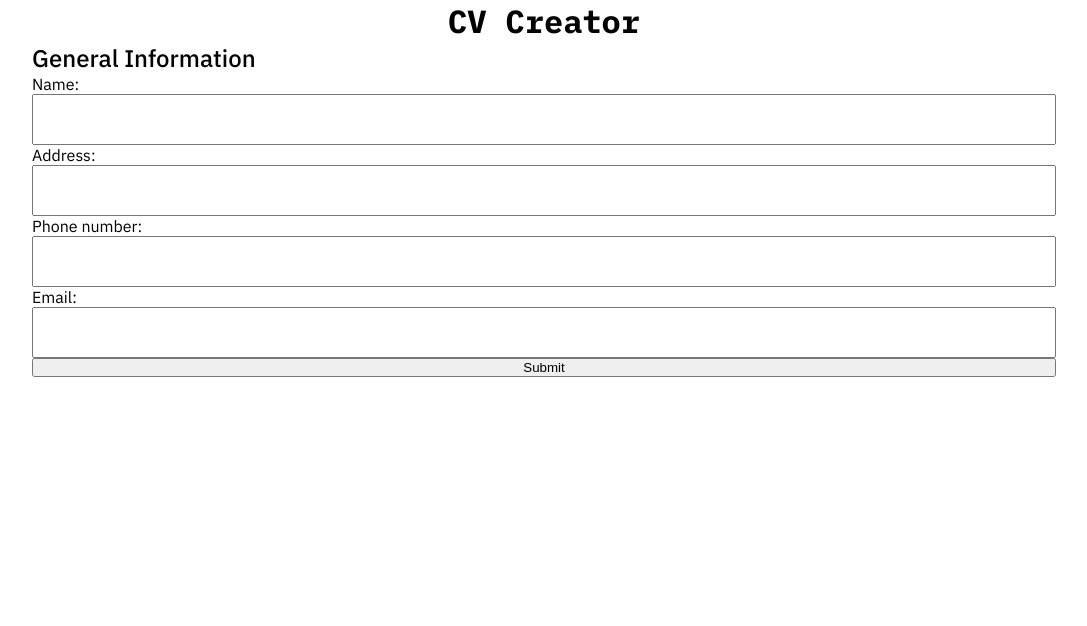
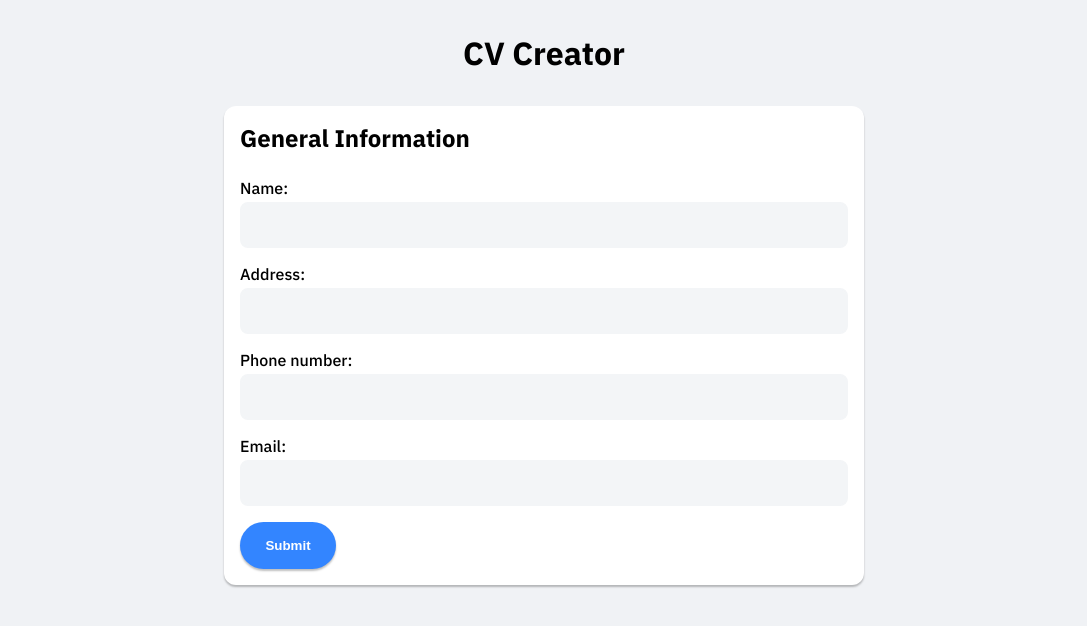
Before and after one commit to qhungg289/cv-generator, a React (Create React App) app: page / in a window 1280 px wide. Shown: the top 626 px of the page, without its empty margins (96-1183 px from the left). Built offline with nearby package versions, Linux system fonts and the light colour scheme.

Commit message:
Update styling

```diff
--- a/src/style/App.css
+++ b/src/style/App.css
@@ -1,11 +1,17 @@
+body {
+	background-color: #f0f2f5;
+}
+
 h1 {
-	font-family: "IBM Plex Mono", monospace;
+	font-family: "IBM Plex Sans", sans-serif;
 	font-weight: bold;
+	margin: 2rem 0;
 }
 
 .wrapper {
 	display: flex;
 	flex-direction: column;
-	justify-content: center;
+	justify-content: space-evenly;
 	align-items: center;
+	overflow: auto;
 }
--- a/src/style/card.css
+++ b/src/style/card.css
@@ -5,20 +5,98 @@
 }
 
 .card {
-	width: 80%;
+	width: 90%;
+	max-width: 40rem;
+	padding: 1rem;
+	margin-bottom: 1rem;
+	border-radius: 12px;
+	background-color: #fff;
+	box-shadow: 0 2px 2px rgba(0, 0, 0, 0.25);
 	font-family: "IBM Plex Sans", sans-serif;
 }
 
+.card-header {
+	display: flex;
+	justify-content: space-between;
+}
+
+.card-header p {
+	font-size: 1.5rem;
+	text-decoration: underline;
+	cursor: pointer;
+	color: #3385ff;
+	font-weight: 500;
+}
+
 h2 {
-	font-weight: 500;
+	margin-bottom: 1.5rem;
 }
 
 .card-form,
 .card-preview {
 	display: flex;
 	flex-direction: column;
+	height: 90%;
+	justify-content: space-between;
 }
 
-.card-form input[type="text"] {
+label {
+	font-weight: 500;
+	margin-bottom: 0.25rem;
+}
+
+.card-preview p {
+	margin-bottom: 1rem;
+}
+
+.card-form input[type="text"],
+.card-form input[type="date"] {
+	font-size: 1rem;
+	margin-bottom: 1rem;
+	padding: 0.75rem 1rem;
+	background-color: #f3f5f7;
+	border: 2px solid #f3f5f7;
+	border-radius: 8px;
+}
+
+.card-form input[type="text"]:focus,
+.card-form input[type="date"]:focus {
+	outline: none;
+	border: 2px solid #d5d6d8;
+}
+
+.card-form input[type="submit"],
+.card-form input[type="button"],
+.card-preview button,
+.btn-wrapper input[type="button"] {
 	padding: 1rem;
+	width: 6rem;
+	border-radius: 100px;
+	border: none;
+	background-color: #3385ff;
+	color: white;
+	font-weight: bold;
+	cursor: pointer;
+	box-shadow: 0 2px 2px rgba(0, 0, 0, 0.25);
 }
+
+.card-form input[type="submit"]:hover,
+.card-form input[type="button"]:hover,
+.card-preview button:hover,
+.btn-wrapper input[type="button"]:hover {
+	opacity: 0.9;
+}
+
+.btn-wrapper {
+	display: flex;
+	justify-content: flex-end;
+}
+
+.btn-wrapper input {
+	margin-left: 1rem;
+}
+
+.card li {
+	list-style-position: inside;
+	margin-bottom: 1.25rem;
+}
```
